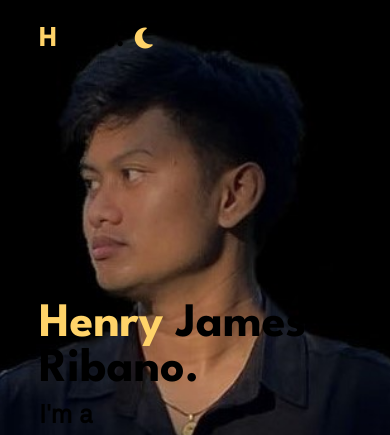
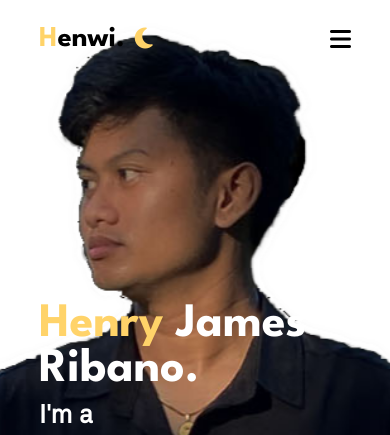
Before and after one commit to henwijames/my-website, a plain HTML site: page index.html in a window 390 px wide. Both pictures are taken after a click on the element 146 px from the left and 39 px from the top of the page. Shown: the top 435 px of the page. Drawn offline with nearby package versions, Linux system fonts and the light colour scheme.

Commit message:
light mode

```diff
--- a/css/style.css
+++ b/css/style.css
@@ -777,6 +777,16 @@ form textarea {
       background: url(../assets/img/bg1.jpg) no-repeat center/cover;
    }
 
+   .home-content h1 {
+      font-size: 3rem;
+      margin-bottom: 0.5rem;
+      color: #fff;
+   }
+
+   .lighthome {
+      background: url(../assets/img/lightbg1.png) no-repeat center/cover;
+   }
+
    .home-content {
       margin-top: 80%;
    }
--- a/index.html
+++ b/index.html
@@ -109,7 +109,7 @@
             </div>
             <div class="about-text">
                <h1 class="about-title" data-aos="fade-right" data-aos-duration="500" data-aos-delay="500">About <span style="color: #fff;">Me</span></h1>
-               <p data-aos="fade-right" data-aos-delay="700" data-aos-duration="500" style="color: #ccc;">I am Henry James Marcellana Ribano from Taal, Batangas. Currently studying in Lemery Colleges taking Bachelor of Science in Information Technology. I want to learn more about Frontend Development and also I'm currently studying Backend using PHP language.</p>
+               <p data-aos="fade-right" data-aos-delay="700" data-aos-duration="500" style="color: #a09f9f;">I am Henry James Marcellana Ribano from Taal, Batangas. Currently studying in Lemery Colleges taking Bachelor of Science in Information Technology. I want to learn more about Frontend Development and also I'm currently studying Backend using PHP language.</p>
                <div class="about-tab" data-aos="fade-right" data-aos-delay="750" data-aos-duration="500">
                   <p class="tab-link active-link" onclick="opentab('hobbies')">Hobbies</p>
                   <p class="tab-link" onclick="opentab('food')">Favorite Food</p>
```
